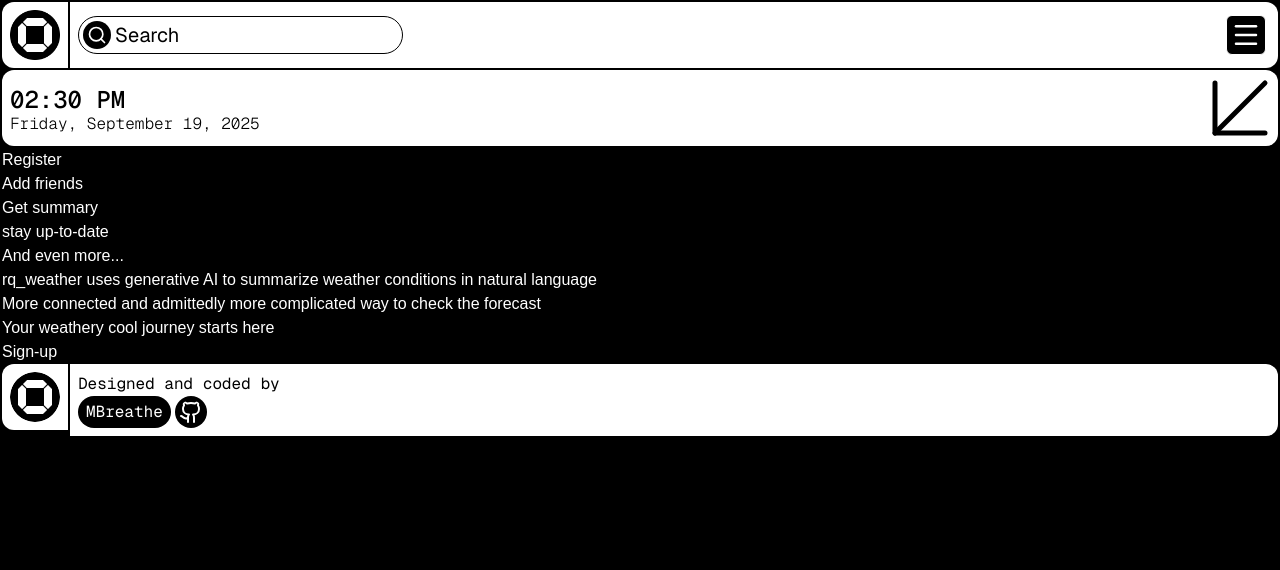
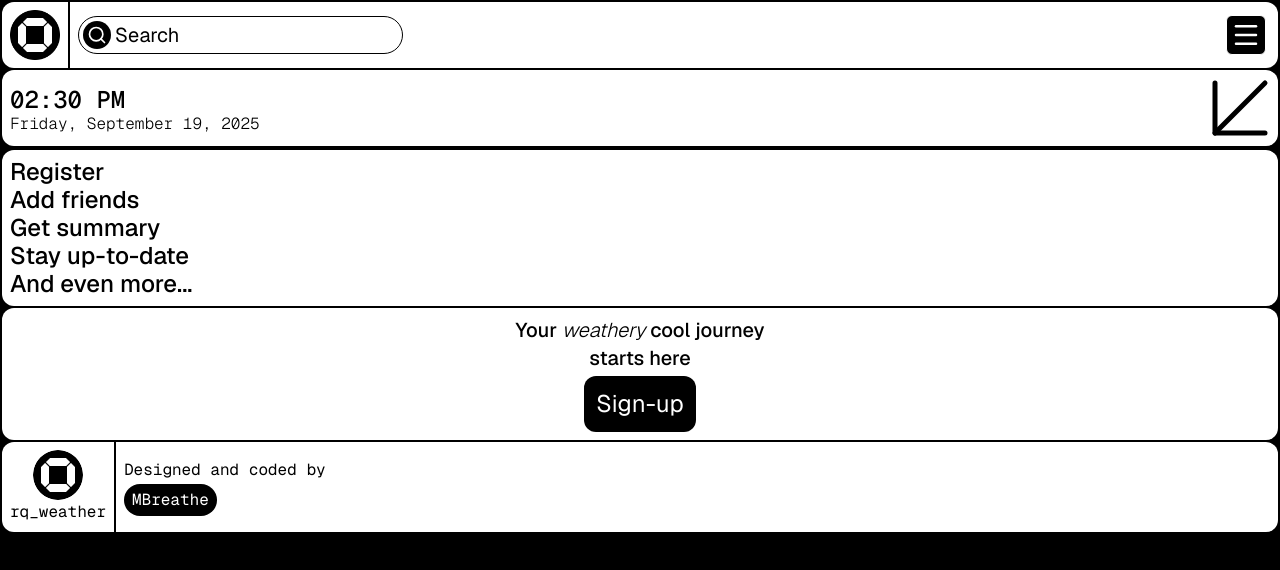
Before and after one commit to MBreathe/rq_weather, a Next.js app: page / in a window 1280 px wide. Shown: the top 570 px of the page. Built offline with nearby package versions, Linux system fonts and the light colour scheme; no server answers.

Commit message:
landing page is almost complete, need to add Marquee, fix fetching based on unit change and start building registration/login page

```diff
--- a/src/app/globals.css
+++ b/src/app/globals.css
@@ -8,3 +8,10 @@
 body {
   font-family: Arial, Helvetica, sans-serif;
 }
+
+a {
+  cursor: pointer;
+}
+button {
+  cursor: pointer;
+}
--- a/src/app/page.tsx
+++ b/src/app/page.tsx
@@ -1,33 +1,41 @@
 import TimeWidget from "@/components/TimeWidget";
 import WeatherWidget from "@/components/WeatherWidget";
+import Link from "next/link";
 
-export default async function Home() {
+export default function Landing() {
   return (
     <main>
       <TimeWidget />
       <WeatherWidget />
-      <div>
-        <div>
+      <div
+        className={"bg-white text-black p-2 rounded-xl mt-0.5 mb-0.5 font-mono"}
+      >
+        <div
+          className={"flex flex-col font-sans text-2xl leading-7 font-medium"}
+        >
           <h1>Register</h1>
           <h1>Add friends</h1>
           <h1>Get summary</h1>
-          <h1>stay up-to-date</h1>
+          <h1>Stay up-to-date</h1>
           <h1>And even more...</h1>
         </div>
-        <p>
-          rq_weather uses generative AI to summarize weather conditions in
-          natural language
-        </p>
-        <p>
-          More connected and admittedly more complicated way to check the
-          forecast
-        </p>
       </div>
-      <div>
-        <h2>
-          Your <span>weathery</span> cool journey starts here
+      <div
+        className={
+          "bg-white text-black p-2 rounded-xl font-sans flex flex-col gap-1 items-center"
+        }
+      >
+        <h2 className={"font-medium text-center text-xl"}>
+          Your <span className={"font-light italic"}>weathery</span> cool
+          journey
+          <br /> starts here
         </h2>
-        <button>Sign-up</button>
+        <Link
+          className={"bg-black text-white rounded-xl p-3 text-2xl"}
+          href={"/login"}
+        >
+          Sign-up
+        </Link>
       </div>
     </main>
   );
--- a/src/components/Footer.tsx
+++ b/src/components/Footer.tsx
@@ -1,12 +1,13 @@
 import Image from "next/image";
-import { Github } from "lucide-react";
+import Link from "next/link";
 
+// TODO: Make it look better and add more info
 export default function Footer() {
   return (
-    <footer className={"flex font-mono w-full gap-0.5"}>
+    <footer className={"flex font-mono w-full gap-0.5 mt-0.5"}>
       <div
         className={
-          "flex items-center justify-center bg-white rounded-l-xl p-2 flex-shrink-0 h-full"
+          "flex flex-col items-center justify-center bg-white text-black rounded-l-xl p-2 flex-shrink-0"
         }
       >
         <Image
@@ -16,18 +17,19 @@ export default function Footer() {
           height={50}
           className={"rounded-full"}
         />
+        <span>rq_weather</span>
       </div>
-      <div className={"bg-white text-black rounded-r-xl p-2 w-full"}>
+      <div
+        className={
+          "bg-white text-black rounded-r-xl p-2 w-full flex flex-col gap-0.5 justify-center"
+        }
+      >
         <p>Designed and coded by</p>
-        <div className={"flex gap-1 items-center"}>
+        <Link href={"https://github.com/MBreathe"} target={"_blank"}>
           <p className={"bg-black text-white rounded-full p-1 pl-2 pr-2 w-max"}>
             MBreathe
           </p>
-          <Github
-            className={"bg-black text-white rounded-full p-1"}
-            size={32}
-          />
-        </div>
+        </Link>
       </div>
     </footer>
   );
--- a/src/components/WeatherWidget.tsx
+++ b/src/components/WeatherWidget.tsx
@@ -10,6 +10,12 @@ export default function WeatherWidget() {
 
   useEffect(() => {
     const getCurrentWeather = async () => {
+      const cachedWeather = localStorage.getItem("weather");
+      if (cachedWeather) {
+        const parsedWeather = JSON.parse(cachedWeather);
+        setWeather(parsedWeather);
+        return;
+      } else {
         const options = {
           method: "POST",
           headers: {
@@ -18,7 +24,7 @@ export default function WeatherWidget() {
           body: JSON.stringify({
             lat: "35.6764",
             lon: "139.6500",
-          unit: "metric",
+            unit: Units[unit],
           }),
         };
 
@@ -28,8 +34,10 @@ export default function WeatherWidget() {
             options,
           );
           setWeather(data);
+          localStorage.setItem("weather", JSON.stringify(data));
         } catch (e) {
           console.error(e);
+        }
       }
     };
 
@@ -46,7 +54,7 @@ export default function WeatherWidget() {
             "bg-white text-black flex items-center gap-1 p-2 rounded-xl w-full justify-between"
           }
         >
-          <div className={"flex gap-0.5 items-center"}>
+          <div className={"flex gap-1 items-center"}>
             <h1 className={"text-5xl font-medium"}>
               {Math.floor(weather.main.temp)}
             </h1>
```
Lines whose indentation alone changed are shown as unchanged.
